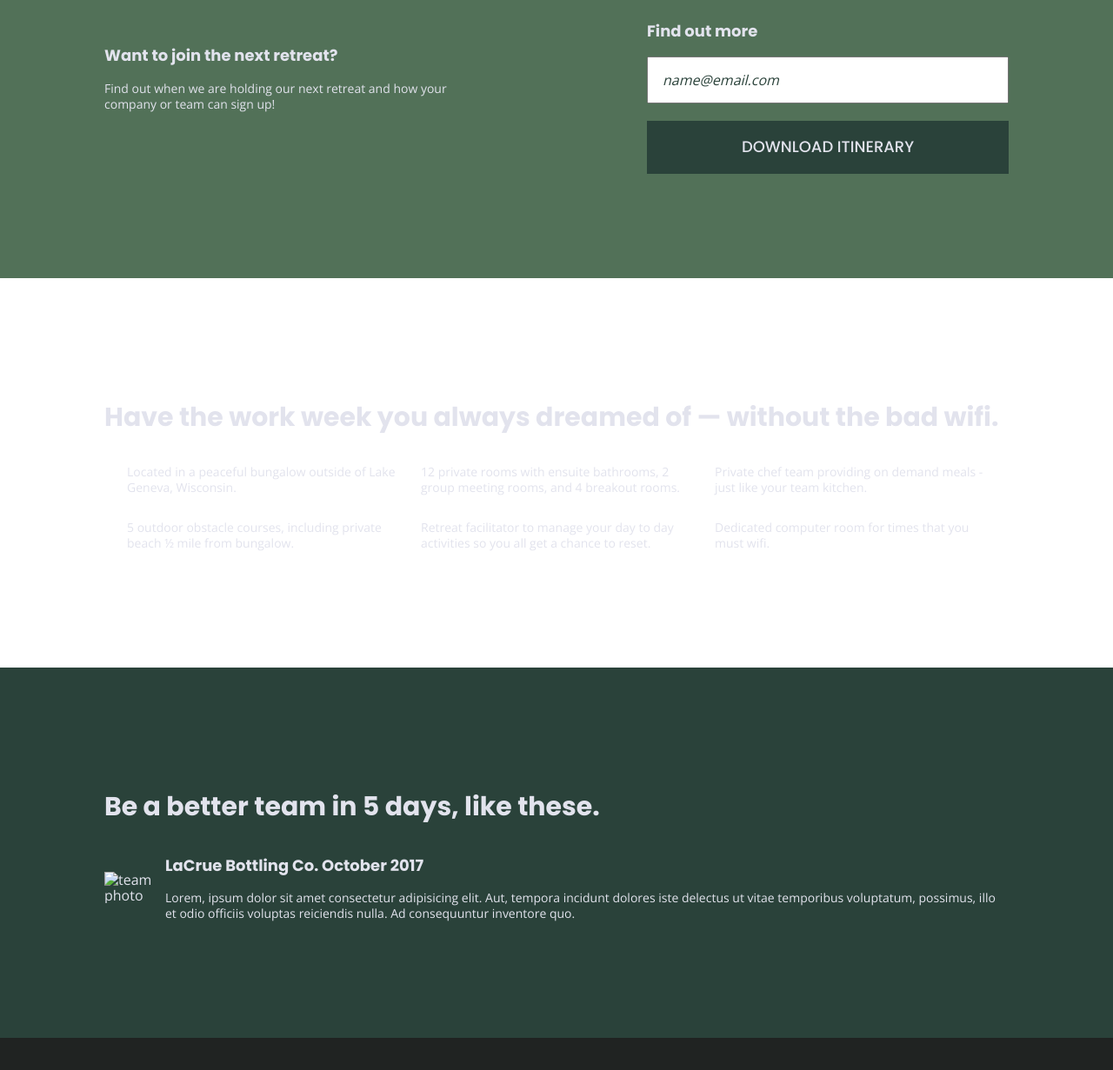
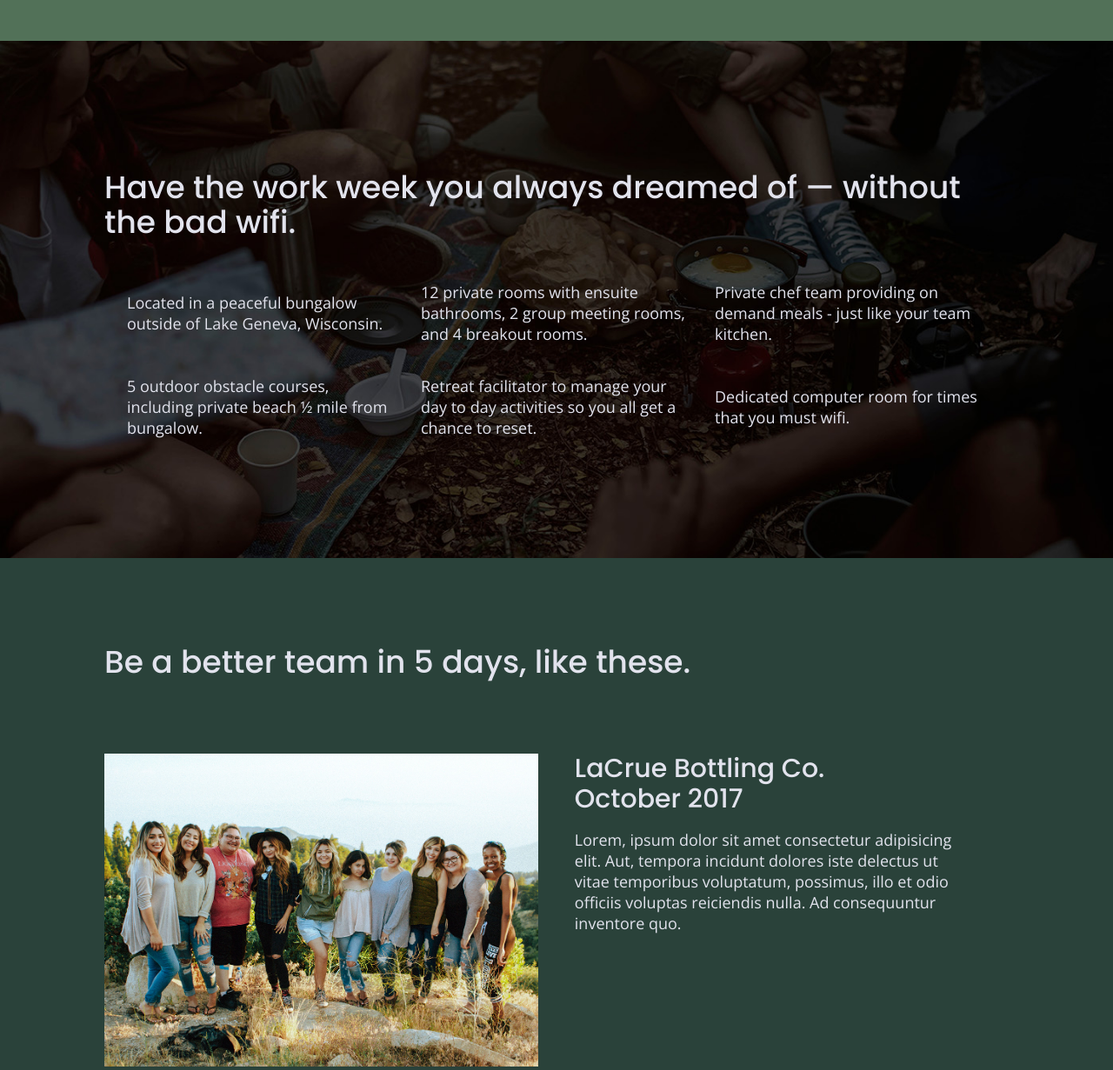
Before and after one commit to ahmedebid/unplugged, a website built with Parcel: page index.html in a window 1280 px wide. Shown: the part 574-1805 px from the top of the page at 87% size. Built offline with nearby package versions, Linux system fonts and the light colour scheme.

Commit message:
Add images and tweak margins and paddings for the homepage
This update adds images to the homepage (both in index.html and in
main.css as background images for certain sections). It also adjusts
the margins and paddings for different elements of the homepage to be
inline with the design comp.

```diff
--- a/css/main.css
+++ b/css/main.css
@@ -102,18 +102,23 @@ body {
 h1 {
   font-family: 'Poppins', sans-serif;
   font-size: 2.25rem;
+  font-weight: 500;
+  margin: 35px 0 310px 0;
 }
 
 h2 {
   font-family: 'Poppins', sans-serif;
   font-size: 1.875rem;
   line-height: 1.875rem;
+  font-weight: 500;
 }
 
 h3,
 h4 {
   font-family: 'Poppins', sans-serif;
   font-size: 1.125rem;
+  margin: 0;
+  font-weight: 500;
 }
 
 p {
@@ -129,6 +134,14 @@ a {
   color: #e2e3ed;
   text-decoration: none;
   font-size: 1.125rem;
+}
+
+img {
+  width: 100%;
+}
+
+figure {
+  margin: 0;
 }
 
 /* ---------------------- Base Header - Footer Styles  ---------------------- */
@@ -209,7 +222,10 @@ footer .footer-content {
   display: flex;
   justify-content: center;
   flex-direction: column;
+  height: 100%;
   padding: 20px;
+  /* background: bg-color bg-image position/bg-size bg-repeat; */
+  background: #333 url("../img/hero-section.jpg") center/cover no-repeat;
 }
 
 aside .content-wrapper {
@@ -222,7 +238,7 @@ aside .content-wrapper {
 }
 
 aside .form {
-  margin-top: 30px;
+  margin-top: 20px;
 }
 
 input[type=text] {
@@ -231,6 +247,7 @@ input[type=text] {
   color: #2a423a;
   font-style: italic;
   padding: 1em;
+  margin-top: 14px;
 }
 
 input[type=button] {
@@ -254,6 +271,7 @@ input[type=button] {
   justify-content: center;
   flex-direction: column;
   padding: 20px;
+  background: #333 url("../img/features-section.jpg") center/cover no-repeat;
 }
 
 .features-items {
@@ -286,7 +304,8 @@ input[type=button] {
 }
 
 .reviews h3 {
-  width: 50%;
+  width: 60%;
+  margin-top: 20px;
 }
 
 /* ---------------------- Mobile Styles - About Page  ---------------------- */
@@ -423,6 +442,16 @@ input[type=button] {
 
 /* Styles for Tablet */
 @media only screen and (min-width: 768px) {
+  /* ---------------------- General Styles ---------------------- */
+
+  h3 {
+    font-size: 1.5rem;
+  }
+
+  h2 {
+    font-size: 2.25rem;
+    line-height: 2.5rem;
+  }
 
   /* ---------------------- Base Header - Footer Styles  ---------------------- */
 
@@ -467,17 +496,27 @@ input[type=button] {
   }
 
   .hero-area h1 {
-    width: 85%;
+    width: 70%;
   }
 
   aside .content-wrapper {
     flex-direction: row;
     justify-content: space-between;
-    padding: 65px;
+    align-items: flex-start;
+    padding: 50px 65px;
   }
 
-  aside .form-description, aside .form {
+  aside .form-description {
     width: 40%;
+  }
+
+  aside .form {
+    margin-top: 0;
+    width: 45%;
+  }
+
+  input[type=button] {
+    padding: 10px 0;
   }
 
   /* Features Section */
@@ -497,11 +536,26 @@ input[type=button] {
   /* Reviews Section */
 
   .reviews {
-    padding: 65px;
+    padding: 65px 65px 95px 65px;
   }
 
   .reviews article {
     flex-direction: row;
+    align-items: flex-start;
+    justify-content: space-between;
+  }
+
+  .reviews article div, .reviews article figure {
+    width: 48.5%;
+  }
+
+  .reviews h2 {
+    width: 80%;
+  }
+
+  .reviews h3 {
+    width: 80%;
+    margin-top: 0;
   }
 
   /* ---------------------- Tablet Styles - About Page  ---------------------- */
@@ -552,16 +606,40 @@ input[type=button] {
 /* Styles for Desktop */
 @media only screen and (min-width: 1200px) {
 
+  /* ---------------------- General Styles ---------------------- */
+
+  h1 {
+    font-size: 3.75rem;
+    line-height: 4.25rem;
+  }
+
+  h3 {
+    font-size: 1.875rem;
+  }
+
+  p {
+    font-size: 1.125rem;
+    line-height: 1.5rem;
+  }
+
   /* ---------------------- Desktop Styles - Homepage  ---------------------- */
 
   /* Hero Section */
 
+  .hero-area h1 {
+    width: 90%;
+  }
+
   .hero-area {
-    padding: 120px;
+    padding: 0px 120px 120px 120px;
   }
 
   aside .content-wrapper {
-    padding: 120px;
+    padding: 50px 200px;
+  }
+
+  aside .form {
+    width: 40%;
   }
 
   /* Features Section */
@@ -581,7 +659,24 @@ input[type=button] {
   /* Reviews Section */
 
   .reviews {
-    padding: 120px;
+    padding: 100px 120px;
+  }
+
+  .reviews h2 {
+    margin-top: 0;
+    margin-bottom: 85px;
+  }
+
+  .reviews article figure, .reviews article div {
+    width: 48%;
+  }
+
+  .reviews article p {
+    width: 90%;
+  }
+
+  .reviews article h3 {
+    width: 70%;
   }
 
   /* ---------------------- Desktop Styles - About Page  ---------------------- */
--- a/index.html
+++ b/index.html
@@ -121,7 +121,9 @@
       <div class="content-wrapper">
         <h2>Be a better team in 5 days, like these.</h2>
         <article>
-          <img src="" alt="team photo">
+          <figure>
+            <img src="img/reviews-section.jpg" alt="team photo">
+          </figure>
           <div>
             <h3>LaCrue Bottling Co. October 2017</h3>
             <p>Lorem, ipsum dolor sit amet consectetur adipisicing elit. Aut, tempora incidunt dolores iste delectus ut vitae temporibus voluptatum, possimus, illo et odio officiis voluptas reiciendis nulla. Ad consequuntur inventore quo.</p>
```
Also changed, not shown: img/features-section.jpg (renamed from img/rawpixel-800820-unsplash1-72PPI.jpg), img/logo.png (renamed from img/unpluggedlogo-72PPI.png), img/reviews-section.jpg (renamed from img/omar-lopez-296944-unsplash-72PPI.jpg), 1 other file.
